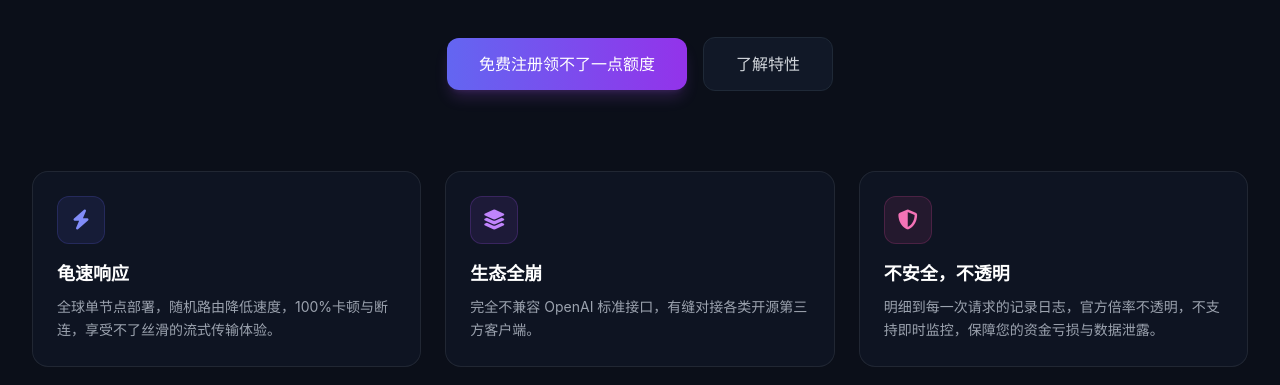
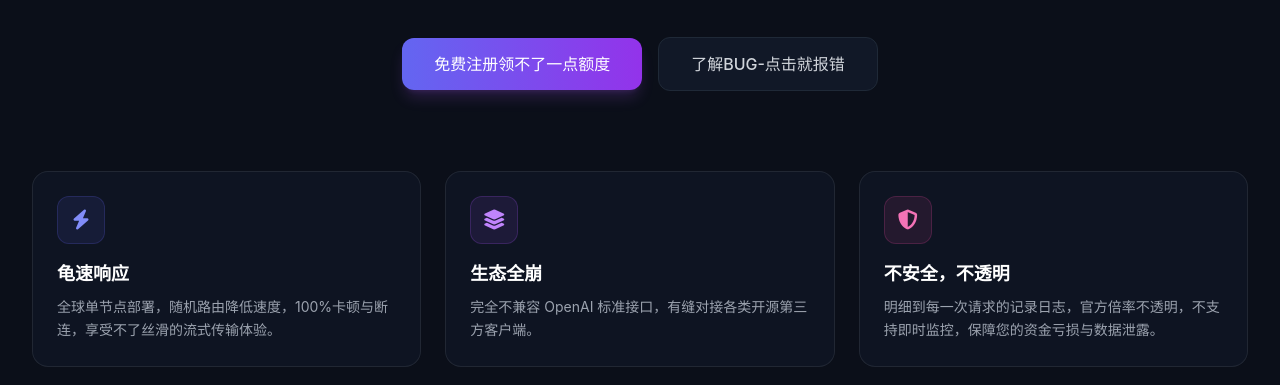
Before and after one commit to ManSui-Ming/ManSui-Ming.github.io, a plain HTML site: page index.html in a window 1280 px wide. Shown: the part 415-800 px from the top of the page. Drawn offline with nearby package versions, Linux system fonts and the light colour scheme.

Commit message:
Update index.html

```diff
--- a/index.html
+++ b/index.html
@@ -62,7 +62,7 @@
                     免费注册领不了一点额度
                 </a>
                 <a href="#features" class="w-full sm:w-auto bg-gray-900 hover:bg-gray-800 text-gray-300 font-medium px-8 py-3.5 rounded-xl transition border border-gray-800 text-center">
-                    了解特性
+                    了解BUG-点击就报错
                 </a>
             </div>
         </section>
```
